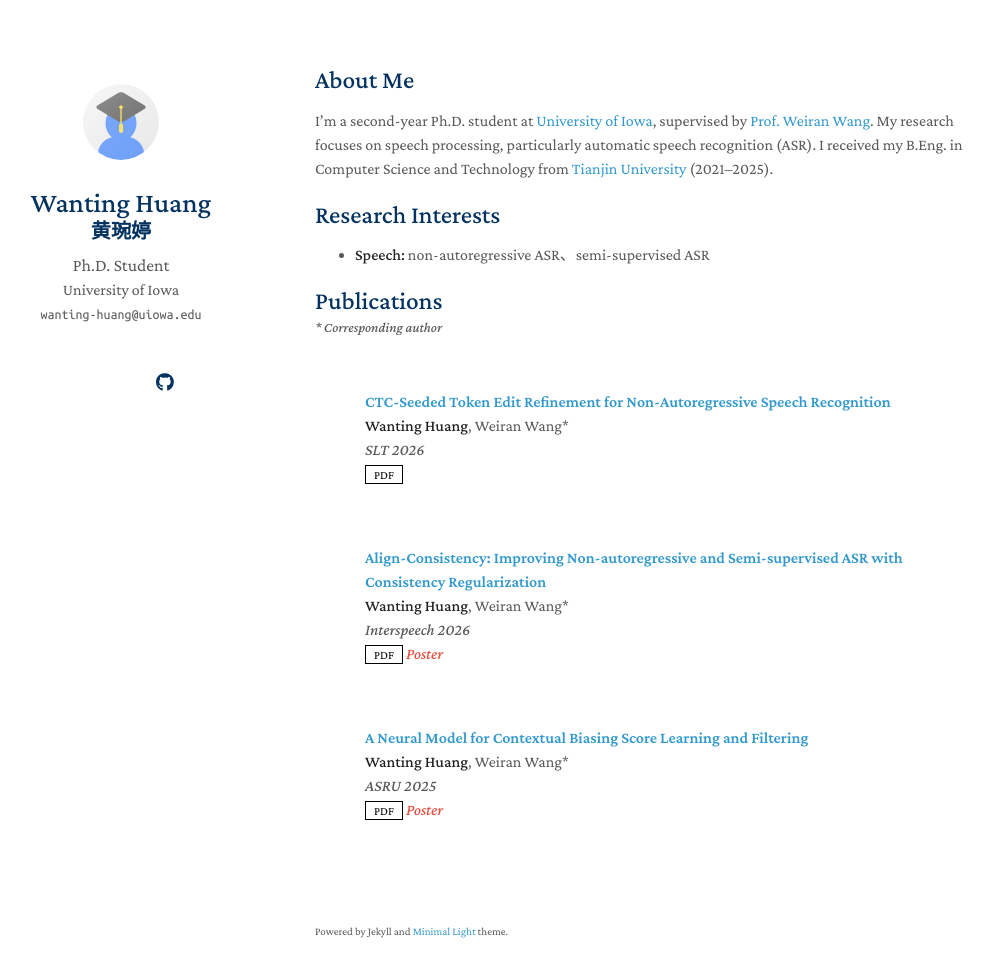
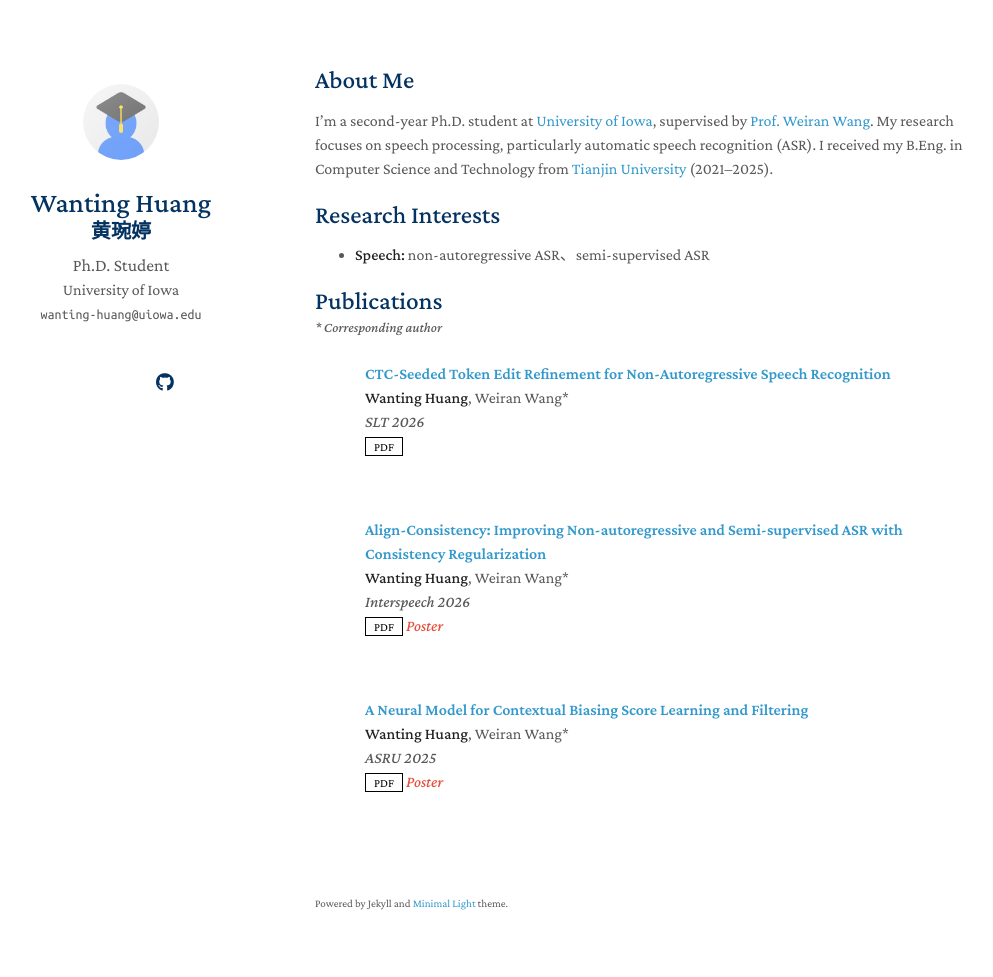
Before and after one commit to Huangwting/Huangwting.github.io, a Jekyll site: the page built from index.md, in a window 1280 px wide and 1012 px high. Shown: the top 977 px of the window, without its empty margins (155-1148 px from the left). Built offline with Jekyll 4.4.1, drawn with Linux system fonts in a browser that asks for light colours; a style sheet for code colours, icons or effects is not loaded; our own code applies the rules of GitHub Pages for plain Markdown files.

Commit message:
Update publications.md

```diff
--- a/_includes/publications.md
+++ b/_includes/publications.md
@@ -1,11 +1,11 @@
 <h2 id="publications" style="margin: 2px 0 0;">Publications</h2>
 
-<p style="margin: 2px 0 12px; font-size: 14px;">
+<p style="margin: 2px 0 4px; font-size: 14px;">
   <em>* Corresponding author</em>
 </p>
 
-<div class="publications">
-<ol class="bibliography">
+<div class="publications" style="margin-top: 0;">
+<ol class="bibliography" style="margin-top: 0; padding-top: 0;">
 
 {% for link in site.data.publications.main %}
 
```
